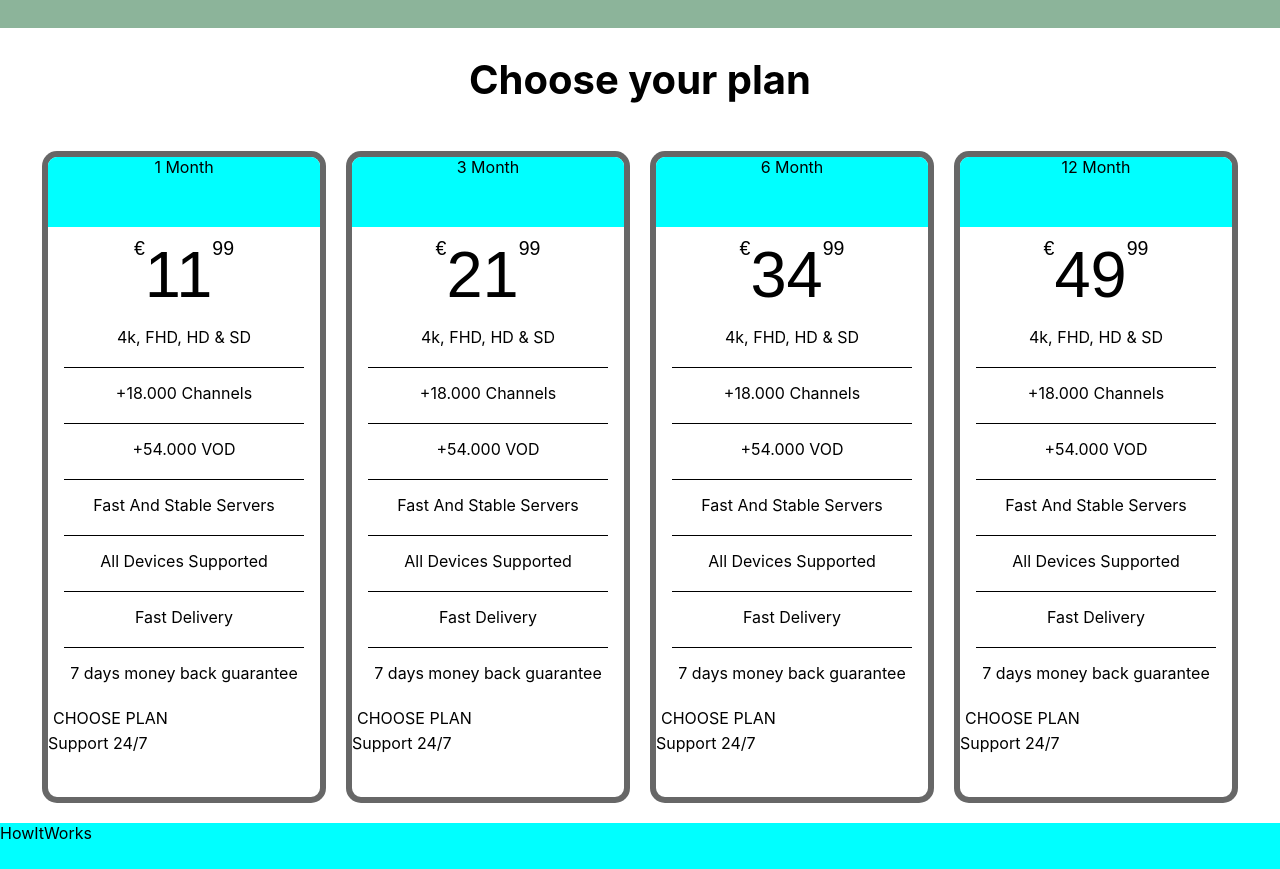
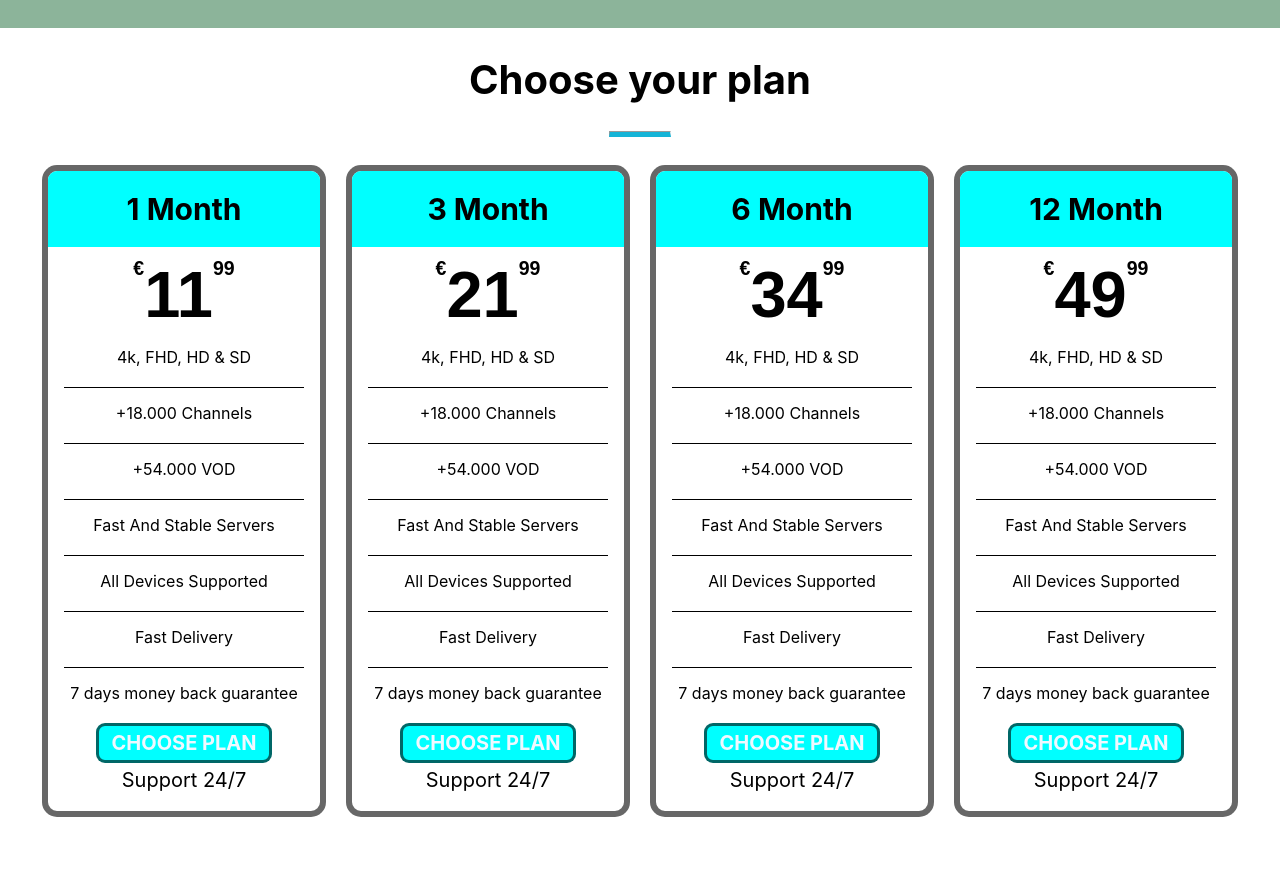
Before and after one commit to AhmedKhemici/iptv, a React (Create React App) app: page / in a window 1280 px wide. Shown: the part 1900-2769 px from the top of the page. Built offline with nearby package versions, Linux system fonts and the light colour scheme.

Commit message:
added code

```diff
--- a/src/components/BackGround.module.css
+++ b/src/components/BackGround.module.css
@@ -3,7 +3,8 @@
     height: 100vh;
     background-image: url('../../public/img/slider_1.jpg');
     background-repeat: no-repeat;
-    background-size: 100% 100%;
+    background-size: cover;
+    background-position: center center;
 }
 
 .nav-bar{
@@ -14,3 +15,12 @@
 .element{
     height: 50rem;
 }
+
+
+@media only screen and (max-width: 600px) {
+    .background {
+        background-image: url('../../public/img/slider_1.jpg');
+        background-repeat: no-repeat;
+        background-position: center center;
+    }
+}
--- a/src/components/HowItWorks/HowItWorks.js
+++ b/src/components/HowItWorks/HowItWorks.js
@@ -1,11 +1,52 @@
+import Step from './Step';
+import Container from '../UI/Container';
 import classes from './HowItWorks.module.css'
 
 const HowItWorks = () => {
-    return (
-      <div className={classes['about-us']}>
-        HowItWorks
-      </div>
-    );
-  }
+  const steps = [
+        {
+          icon:'care',
+          header:'Channels from 115 countries worldwide',
+          content:`You can watch TV
+          channels from around the world
+          (Netherlands / Belgium / Germany / UK
+          / Spain / Portugal / Poland / Italy
+          / Israel / Ex-Yu / Hindi / Arabic
+          / Turkey…)`
+        },
+        {
+          icon:'wallet',
+          header:'7 days money back guarantee',
+          content:`Within 7 days of your purchase you
+          have the option to cancel our IPTV subscription
+          if you are not satisfied. Then you will receive
+          a full refund from us.`
+        },
+        {
+          icon:'happy-face',
+          header:'High Quality HD/FHD/4K/8K',
+          content:`We offer all image qualities to view our
+          iptv service everywhere, regardless of your network
+          speed on: Mobile / TV / Android box / PC …
+          `
+        },
+      ]
 
-  export default HowItWorks;
+  return (
+    <>
+      <h1 className={classes.header}>How does it work?</h1>
+      <hr/>
+      <Container className={classes['how-it-works']}>
+        {steps.map((step)=>{
+          return <Step
+                    icon={step.icon}
+                    header={step.header}
+                    content={step.content}
+                  />
+        })}
+      </Container>
+    </>
+  );
+}
+
+export default HowItWorks;
--- a/src/components/HowItWorks/HowItWorks.module.css
+++ b/src/components/HowItWorks/HowItWorks.module.css
@@ -1,9 +1,14 @@
-.about-us{
-    height: 20rem;
-    width: 100%;
-    background-color: aqua;
+.how-it-works{
+    gap: 50px;
+    margin: 20px auto;
 }
 
-.about-us:hover{
-    color: white;
+.header{
+    font-size: 40px;
+    text-align: center;
 }
+
+.header + hr{
+    border-bottom: 5px solid #15b4d7;
+    width: 60px;
+}
--- /dev/null
+++ b/src/components/HowItWorks/Step.js
@@ -0,0 +1,14 @@
+import classes from './Step.module.css'
+
+const Step = ( props) => {
+
+  return (
+    <div className={classes.step}>
+        <img src={`${process.env.PUBLIC_URL}/img/${props.icon}.png`} alt="image"/>
+        <h1>{props.header}</h1>
+        <span>{props.content}</span>
+    </div>
+  );
+  }
+
+  export default Step;
--- /dev/null
+++ b/src/components/HowItWorks/Step.module.css
@@ -0,0 +1,21 @@
+.step{
+    width: 22rem;
+    height: 22rem;
+    justify-content: center;
+    text-align: center;
+}
+
+.step>img{
+    width: 65px;
+    height: 65px;
+}
+
+.step>h1{
+    line-height: 29px;
+    font-size: 27px;
+}
+
+.step>span{
+    line-height: 29px;
+    font-size: 21px;
+}
--- a/src/components/Pricing/PriceTable.js
+++ b/src/components/Pricing/PriceTable.js
@@ -24,6 +24,7 @@ const PriceTable = () => {
   return (
     <>
       <h1 className={classes.header}>Choose your plan</h1>
+      <hr/>
       <Container className={classes['price-table']}>
         {PriceTable.map((pricing)=>{
           return  <Pricing
--- a/src/components/Pricing/PriceTable.module.css
+++ b/src/components/Pricing/PriceTable.module.css
@@ -6,3 +6,8 @@
 .price-table{
     gap: 20px;
 }
+
+.header + hr{
+    border-bottom: 5px solid #15b4d7;
+    width: 60px;
+}
--- a/src/components/Pricing/Pricing.js
+++ b/src/components/Pricing/Pricing.js
@@ -7,7 +7,7 @@ const Pricing = ( props) => {
   return (
     <Card className={classes.pricing}>
       <div className={classes.date}>
-        {props.date}
+        <div>{props.date}</div>
       </div>
       <div className={classes.price}>
         <div>€</div>
@@ -23,7 +23,6 @@ const Pricing = ( props) => {
         <div className={classes.option}><img src='' /><span>Fast Delivery</span></div>
         <div className={classes.option}><img src='' /><span>7 days money back guarantee</span></div>
       </div>
-
       <Button className={classes.Button}>CHOOSE PLAN</Button>
       <span>Support 24/7</span>
     </Card>
--- a/src/components/Pricing/Pricing.module.css
+++ b/src/components/Pricing/Pricing.module.css
@@ -6,14 +6,28 @@
     border: 6px solid rgba(0, 0, 0, 0.595);
 }
 
+@media only screen and (max-width: 600px) {
+    .pricing {
+        margin: 20px 0;
+        height: 40rem;
+        width: 24rem;
+        background-color: white;
+        border: 6px solid rgba(0, 0, 0, 0.595);
+    }
+}
+
 .date{
+    display: block;
     border-radius: 9px;
     border-bottom-left-radius: 0;
     border-bottom-right-radius: 0;
     border-color: black;
     background-color: aqua;
-    height: 70px;
+    max-height: 70px;
+    font-size: 30px;
     text-align: center;
+    padding: 20px;
+    font-weight: bold;
 }
 
 .price{
@@ -23,6 +37,7 @@
     font-size: 65px;
     justify-content: center;
     margin-top: 10px;
+    font-weight: bold;
 }
 
 .price>div{
@@ -46,5 +61,24 @@
 }
 
 .Button{
+    border: rgba(0, 0, 0, 0.595) solid;
+    border-radius: 9px;
+    font-size: 20px;
+    background-color: aqua;
+    width: 10rem;
+    margin: 0 auto;
+    text-align: center;
+    font-weight: bold;
+    color: aliceblue;
+}
 
+.Button:hover{
+    color: rgb(14, 74, 194);
 }
+
+.pricing>span{
+    display: block;
+    margin: 5px 0;
+    font-size: 20px;
+    text-align: center;
+}
```
